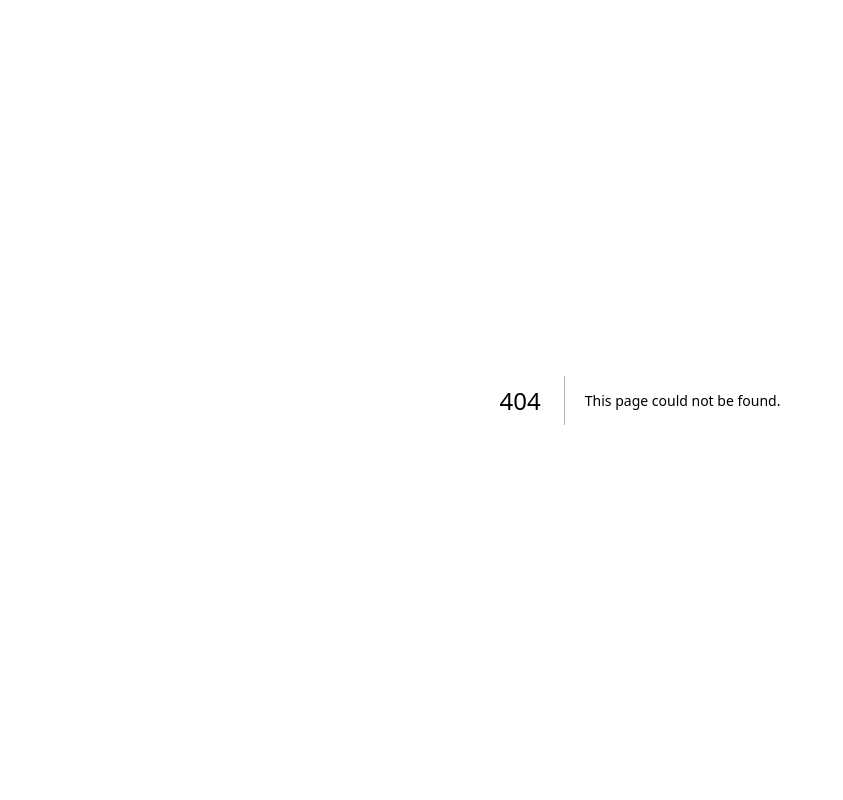
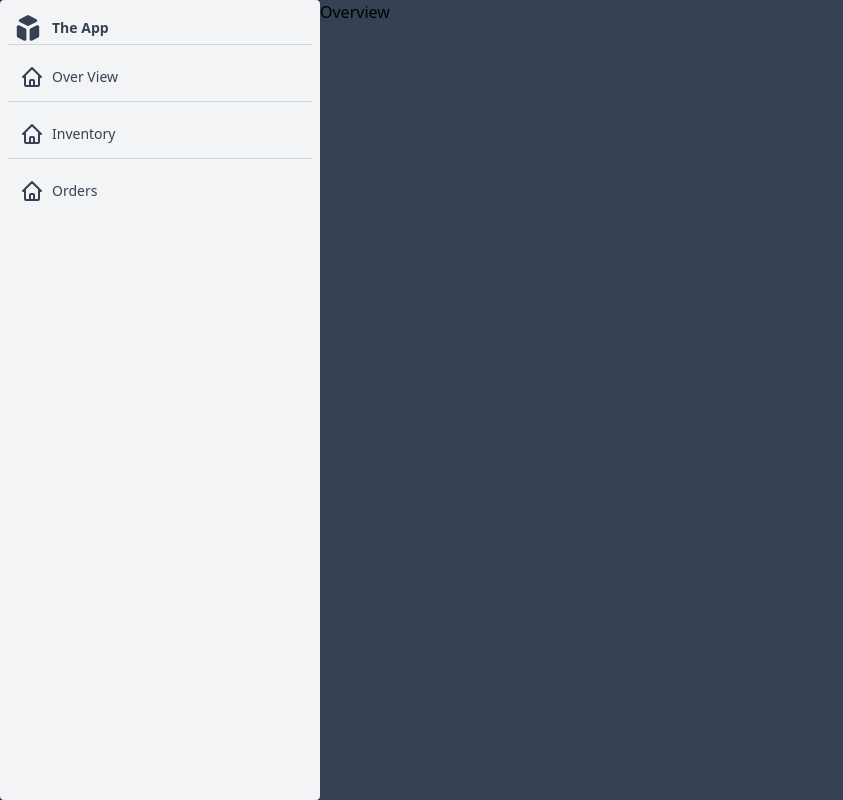
Before and after one commit to gzaigirdar/Online_Shop, a Next.js app in the folder Frontend/e_shop/: page /DashBoard in a window 1280 px wide. Before the commit this address had no page. Shown: the whole page, without its empty margins (0-843 px from the left). Built offline with nearby package versions, Linux system fonts and the light colour scheme.

Commit message:
created layout and main components for dashboard

```diff
--- /dev/null
+++ b/Frontend/e_shop/src/app/DashBoard/page.jsx
@@ -0,0 +1,13 @@
+import DashBoard from "@/components/DashBoard/DashMain";
+function Dash_Page() {
+    return (
+        <>
+
+        <DashBoard />
+
+        </> );
+}
+
+
+
+export default Dash_Page;
--- /dev/null
+++ b/Frontend/e_shop/src/components/DashBoard/DashMain.jsx
@@ -0,0 +1,73 @@
+'use client'
+
+import { useState } from "react";
+import SideBar from "./Dash_overview/Sidebar";
+
+function DashBoard() {
+
+    const [comp,setComp] = useState('Overview')
+    return (
+        <div className="flex h-screen ">
+
+            <div className="w-1/4 h-full ">
+              <>
+                <SideBar />
+
+
+
+                </>
+
+
+
+            </div>
+            <div className="w-3/4 h-full bg-gray-700">
+            {comp == 'Overview'?
+            ( <div className="">
+                <div>
+                <p> Overview</p>
+
+
+                </div>
+
+
+            </div>
+            ): comp == 'Inventory'? (
+                <div>
+                    <p> inventory </p>
+                </div>
+            ): comp == 'Order' ? (
+                <div>
+                    <p> inventory </p>
+                </div>
+            ): comp == 'Msg'? (
+                <div>
+                    <p> Messages </p>
+                </div>
+            ): comp == 'Reviews'? (
+                <div>
+                    <p> Reviews </p>
+                </div>
+            ):
+            (
+                <p> empty</p>
+            )
+
+
+            }
+
+
+
+            </div>
+
+
+
+
+        </div>
+
+
+
+
+      );
+}
+
+export default DashBoard;
--- /dev/null
+++ b/Frontend/e_shop/src/components/DashBoard/Dash_overview/SideItem.jsx
@@ -0,0 +1,36 @@
+function SideItem({title}) {
+    return (
+        <>
+
+  <div className="w-full px-2">
+    <div className="flex flex-col items-center w-full mt-0 border-t border-gray-300">
+      <a className="flex items-center w-full h-12 px-3 mt-2 rounded hover:bg-gray-300" href="#">
+        <svg
+          className="w-6 h-6 stroke-current"
+          fill="none"
+          viewBox="0 0 24 24"
+          stroke="currentColor"
+        >
+          <path
+            strokeLinecap="round"
+            strokeLinejoin="round"
+            strokeWidth="2"
+            d="M3 12l2-2m0 0l7-7 7 7M5 10v10a1 1 0 001 1h3m10-11l2 2m-2-2v10a1 1 0 01-1 1h-3m-6 0a1 1 0 001-1v-4a1 1 0 011-1h2a1 1 0 011 1v4a1 1 0 001 1m-6 0h6"
+          />
+        </svg>
+        <span className="ml-2 text-sm sm:text-xsm font-medium text-wrap ">{title}</span>
+      </a>
+
+
+    </div>
+  </div>
+
+
+
+
+
+        </>
+      );
+}
+
+export default SideItem;
--- /dev/null
+++ b/Frontend/e_shop/src/components/DashBoard/Dash_overview/Sidebar.jsx
@@ -0,0 +1,35 @@
+import SideItem from "./SideItem";
+function SideBar() {
+    return (
+        <>
+
+          {/* Sidebar content */}
+<div className="flex flex-col items-center w-full h-full overflow-hidden text-gray-700 bg-gray-100 rounded">
+  <a className="flex items-center w-full px-3 mt-3" href="#">
+    <svg
+      className="w-8 h-8 fill-current"
+      viewBox="0 0 20 20"
+      fill="currentColor"
+    >
+      <path d="M11 17a1 1 0 001.447.894l4-2A1 1 0 0017 15V9.236a1 1 0 00-1.447-.894l-4 2a1 1 0 00-.553.894V17zM15.211 6.276a1 1 0 000-1.788l-4.764-2.382a1 1 0 00-.894 0L4.789 4.488a1 1 0 000 1.788l4.764 2.382a1 1 0 00.894 0l4.764-2.382zM4.447 8.342A1 1 0 003 9.236V15a1 1 0 00.553.894l4 2A1 1 0 009 17v-5.764a1 1 0 00-.553-.894l-4-2z" />
+    </svg>
+    <span className="ml-2 text-sm font-bold">The App</span>
+  </a>
+
+    <SideItem title={'Over View'} />
+    <SideItem  title={'Inventory'} />
+    <SideItem  title={'Orders'}/>
+
+
+
+
+</div>
+
+
+
+
+        </>
+     );
+}
+
+export default SideBar;
```
